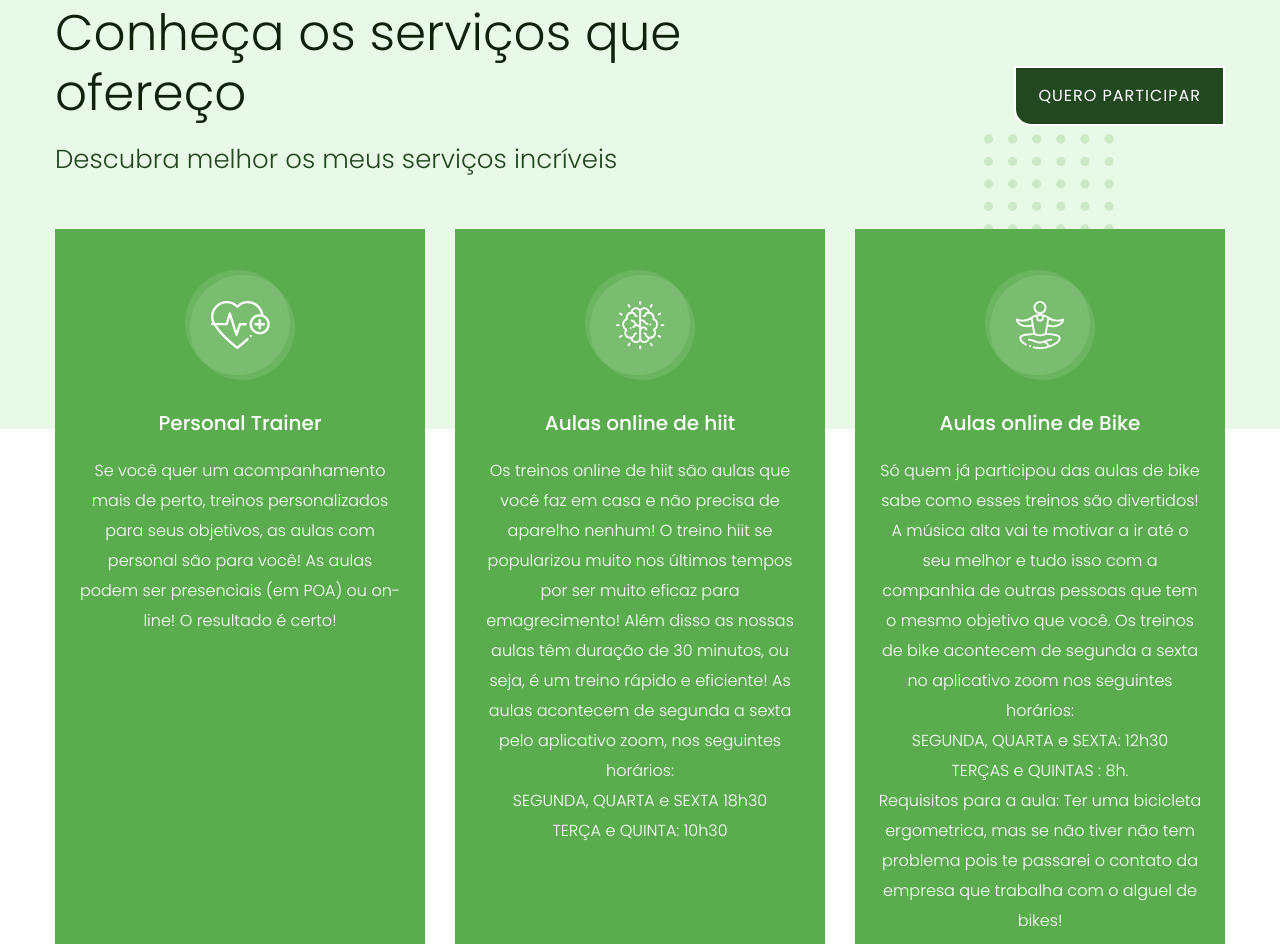
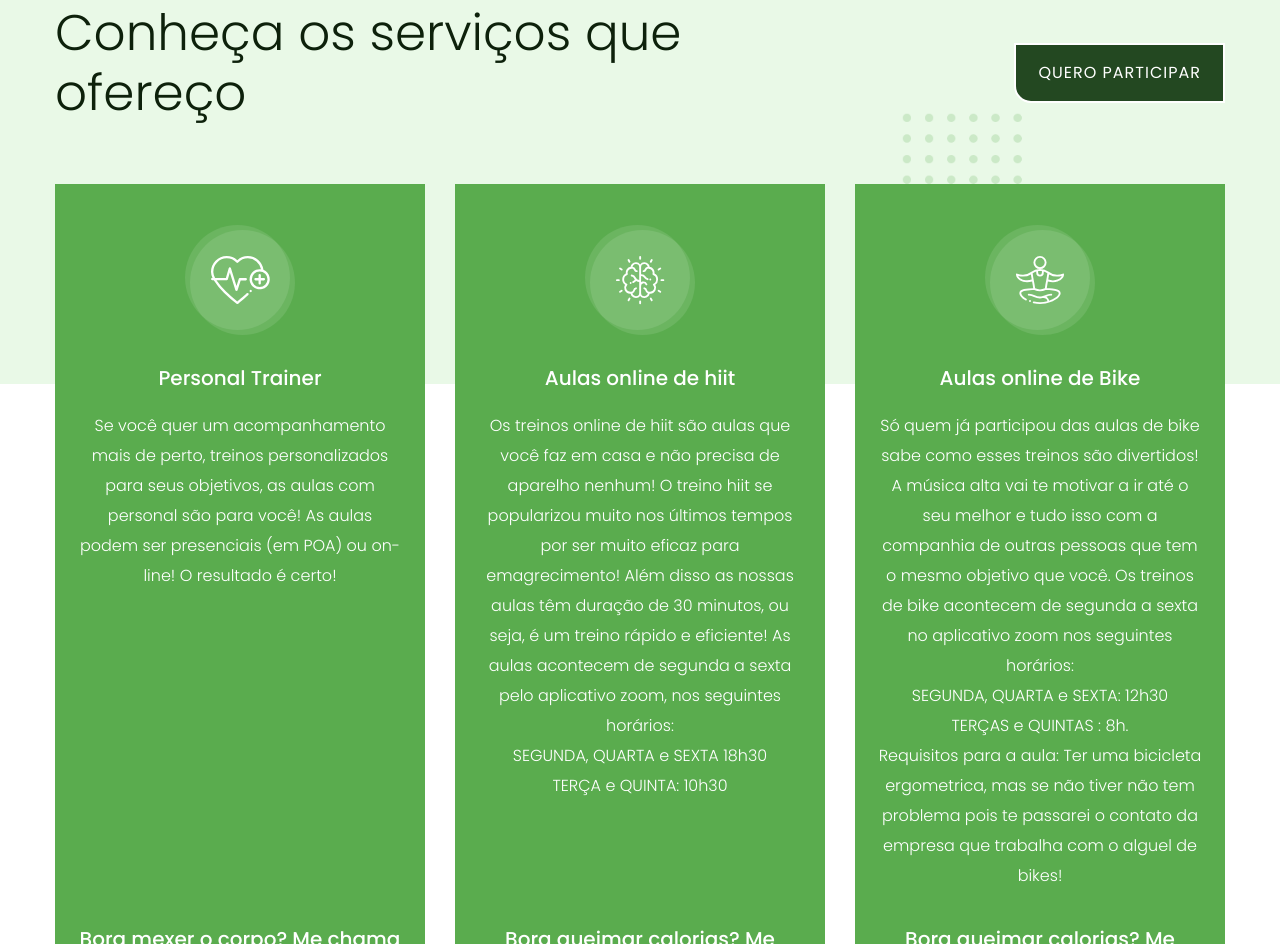
Before and after one commit to NathanCaprio/marcia, a plain HTML site: page index.html in a window 1280 px wide. Shown: the part 3493-4437 px from the top of the page. Drawn offline with Linux system fonts and the light colour scheme.

Commit message:
Update index.html

```diff
--- a/index.html
+++ b/index.html
@@ -453,7 +453,7 @@ Serão 12 treinos no formato de hiit, o famoso “queimador” de gordurinhas, d
                 <div class="col-xl-7 col-lg-9 col-md-8">
                     <div class="wantToWork-caption wantToWork-caption2">
                         <h2>Conheça os serviços que <br>ofereço</h2>
-                        <p>Descubra melhor os meus serviços incríveis</p>
+                       <!-- <p>Descubra melhor os meus serviços incríveis</p>-->
                     </div>
                 </div>
                 <div class="col-xl-2 col-lg-3 col-md-4">
```
